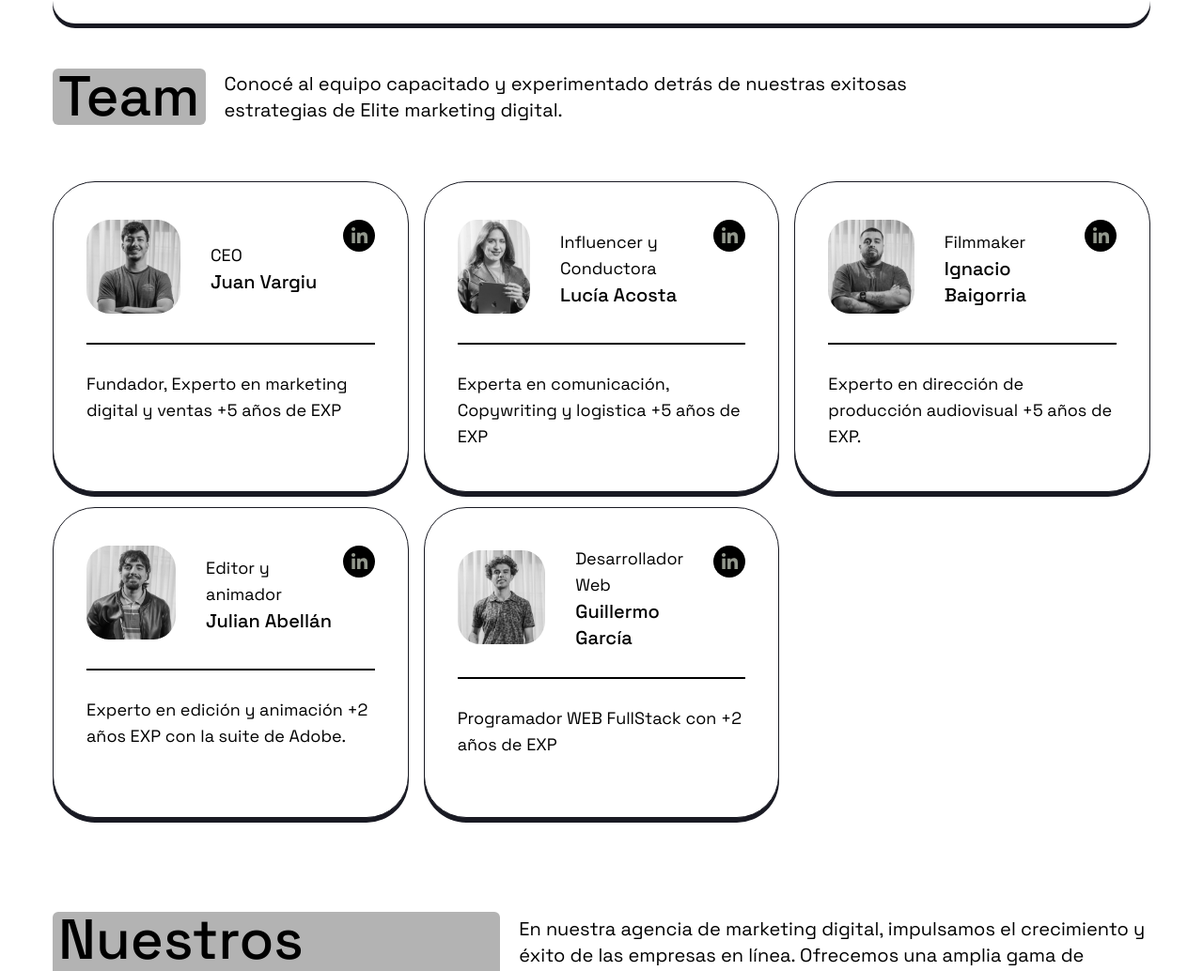
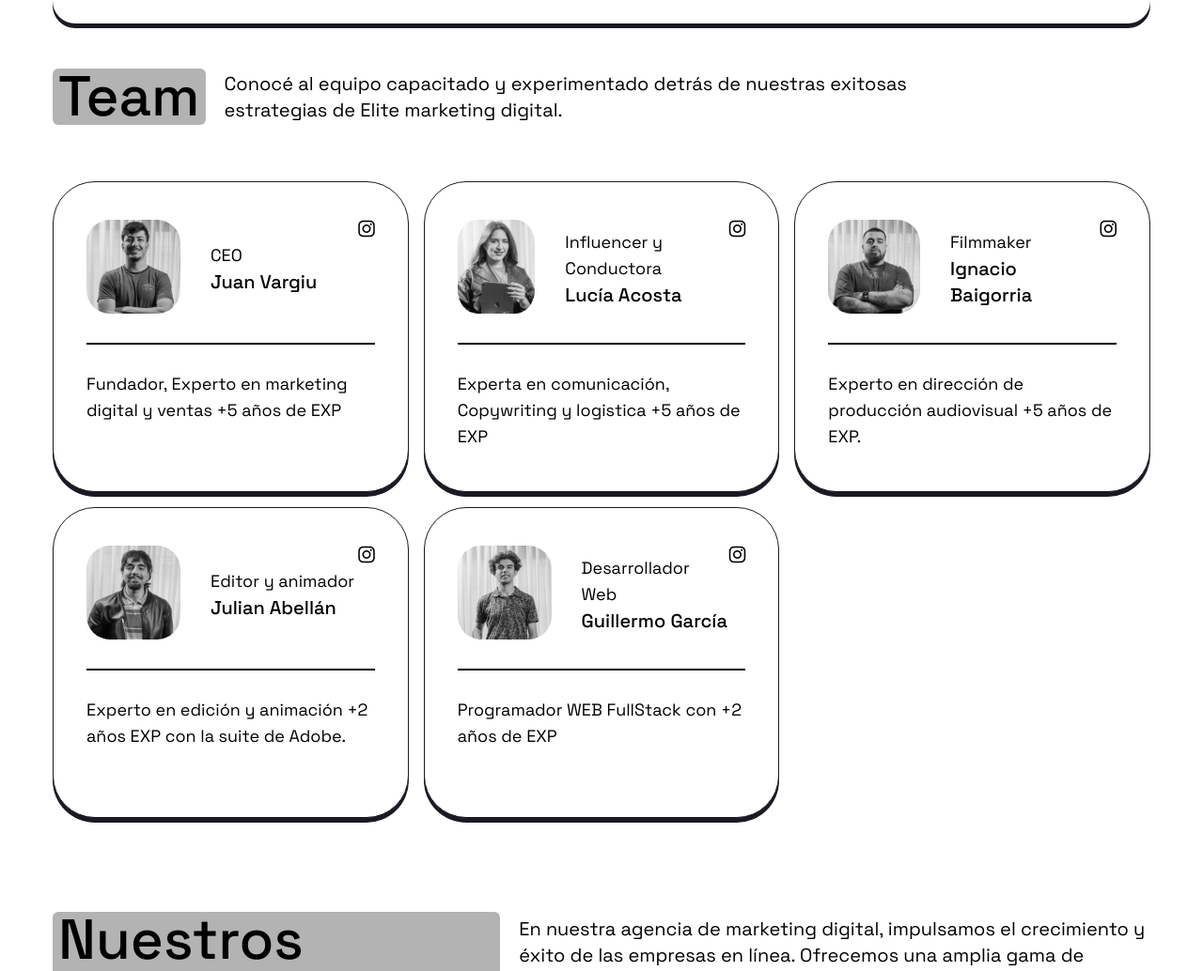
Before and after one commit to guishex2001/elite-landing, an Astro site: page / in a window 1280 px wide. Shown: the part 1716-2750 px from the top of the page at 94% size. Built offline with nearby package versions, Linux system fonts and the light colour scheme; Astro itself is replaced by a stand-in of ours.

Commit message:
Team edit

```diff
--- a/src/components/Data/team.json
+++ b/src/components/Data/team.json
@@ -6,35 +6,35 @@
             "name": "Juan Vargiu",
             "description": "Fundador, Experto en marketing digital y ventas +5 años de EXP",
             "profile": "/team/c1.png",
-            "link": "/"
+            "link": "https://www.instagram.com/juanbautista_vargiu?igsh=OWdza2NoMG1vZXBo&utm_source=qr"
         },
         {
             "title": "Influencer y Conductora",
             "name": "Lucía Acosta",
             "description": "Experta en comunicación, Copywriting y logistica +5 años de EXP",
             "profile": "/team/c2.png",
-            "link": "/"
+            "link": "https://www.instagram.com/ellalalucia?igsh=MTJyaXRhcjIxaTMwNQ%3D%3D"
         },
         {
             "title": "Filmmaker",
             "name": "Ignacio Baigorria",
             "description": "Experto en dirección de producción audiovisual +5 años de EXP. ",
             "profile": "/team/c3.png",
-            "link": "/"
+            "link": "https://www.instagram.com/nachproducciones?igsh=MW9zNnppd3E4aWlqcg%3D%3D"
         },
         {
             "title": "Editor y animador",
             "name": "Julian Abellán",
             "description": "Experto en edición y animación +2 años EXP con la suite de Adobe. ",
             "profile": "/team/c4.png",
-            "link": "/"
+            "link": "https://www.instagram.com/oanotherone?igsh=ZnZwbmFvOHcyOWd5"
         },
         {
             "title": "Desarrollador Web",
             "name": "Guillermo García",
             "description": "Programador WEB FullStack con +2 años de EXP ",
             "profile": "/team/c5.png",
-            "link": "/"
+            "link": "https://www.instagram.com/guille.garcia01/"
         }
 
     ],
--- a/src/components/Team.astro
+++ b/src/components/Team.astro
@@ -5,6 +5,8 @@ import teamData from './Data/team.json';
 import Collapse from "./Collapse.astro";
 
 ---
+<link rel="stylesheet" href="https://cdnjs.cloudflare.com/ajax/libs/font-awesome/6.0.0-beta3/css/all.min.css">
+
 <Container>
     <div class="relative flex flex-col items-center md:flex-row">
         <Topic title="Proceso" description=""/>
@@ -42,8 +44,8 @@ import Collapse from "./Collapse.astro";
                             <div class="text-xl font-medium">{name}</div>
                         </div>
                     </div>
-                    <a class="top-0 right-0" href={link}>
-                        <img src="/team/lng.svg" alt="vector"/>
+                    <a class="top-0 right-0" href={link} target="_blank">
+                        <i class="fa-brands fa-instagram text-xl"></i>
                     </a>
                 </div>
                 <hr class="w-full border border-black"/>
@@ -55,4 +57,5 @@ import Collapse from "./Collapse.astro";
         </div>
     </div>
 
+
     </Container>
```
